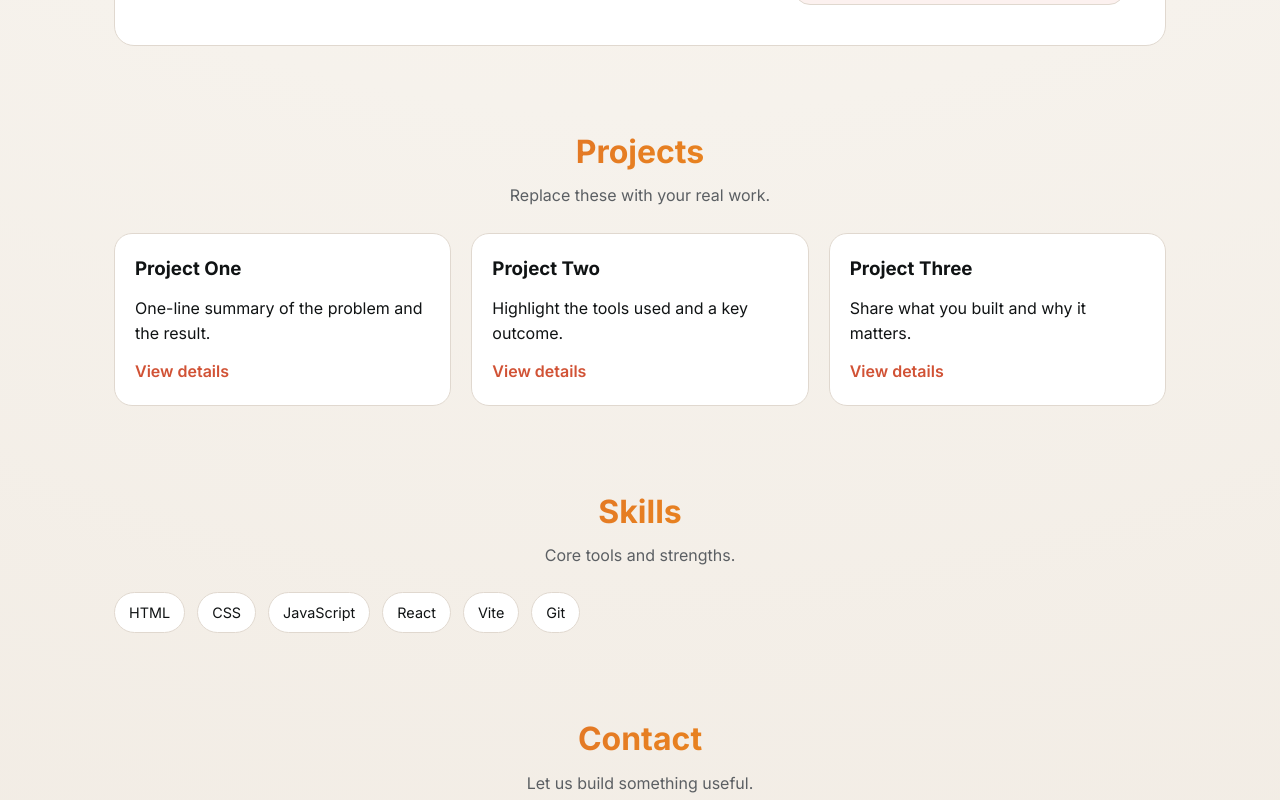
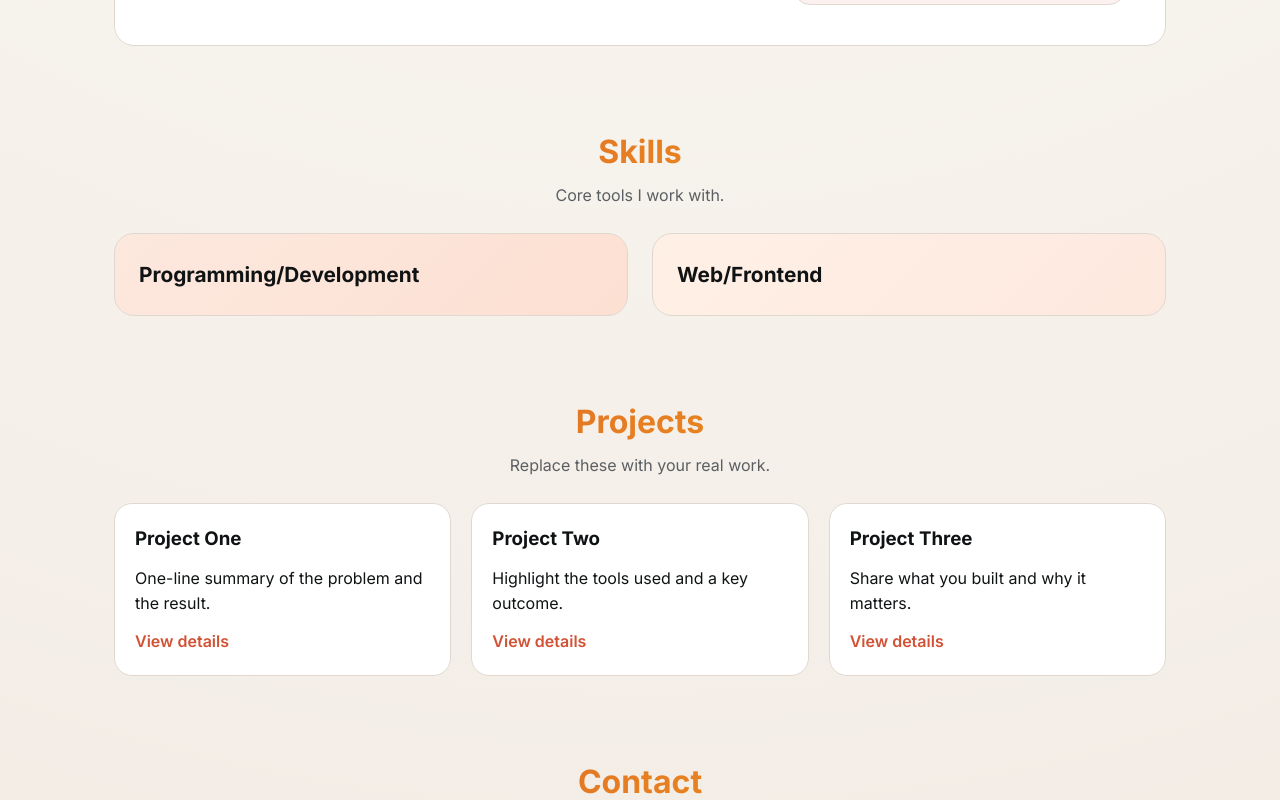
Before and after one commit to WL0000000/my-portfolio, a React (Vite) app in the folder portfolio/: page / in a window 1280 px wide. Shown: the part 1120-1920 px from the top of the page. Built offline with nearby package versions, Linux system fonts and the light colour scheme.

Commit message:
Update skills section with 2-box layout, add page fade animation, and re-order sections

```diff
--- a/portfolio/src/App.css
+++ b/portfolio/src/App.css
@@ -1,16 +1,25 @@
 @keyframes fadeInUp {
   from {
     opacity: 0;
-    transform: translateY(20px);
+    transform: translateY(40px) scale(0.85);
   }
   to {
     opacity: 1;
-    transform: translateY(0);
+    transform: translateY(0) scale(1);
+  }
+}
+
+@keyframes pageFadeIn {
+  from {
+    opacity: 0;
+  }
+  to {
+    opacity: 1;
   }
 }
 
 .fade-in {
-  animation: fadeInUp 0.9s ease-out forwards;
+  animation: fadeInUp 0.7s ease-out forwards;
 }
 
 .page {
@@ -20,6 +29,7 @@
   display: flex;
   flex-direction: column;
   gap: 140px;
+  animation: pageFadeIn 1.5s ease-out forwards;
 }
 
 .site-header {
@@ -311,18 +321,31 @@
   font-weight: 600;
 }
 
-.pill-grid {
-  display: flex;
-  flex-wrap: wrap;
-  gap: 12px;
+.skills-boxes {
+  display: grid;
+  grid-template-columns: 1fr 1fr;
+  gap: 24px;
 }
 
-.pill-grid span {
-  padding: 8px 14px;
-  border-radius: 999px;
+.skill-box {
+  padding: 24px;
+  border-radius: 20px;
   border: 1px solid var(--border);
   background: var(--surface);
-  font-size: 0.9rem;
+}
+
+.skill-box:first-child {
+  background: linear-gradient(135deg, #fde8de 0%, #fce0d2 100%);
+}
+
+.skill-box:nth-child(2) {
+  background: linear-gradient(135deg, #fff0e6 0%, #fde8de 100%);
+}
+
+.skill-box h3 {
+  margin: 0;
+  font-size: 1.3rem;
+  color: var(--text-primary);
 }
 
 .contact-card {
@@ -594,6 +617,10 @@
   .footer-logo {
     height: 24px;
   }
+
+  .skills-boxes {
+    grid-template-columns: 1fr;
+  }
 }
 
 /* Small mobile */
--- a/portfolio/src/App.jsx
+++ b/portfolio/src/App.jsx
@@ -1,7 +1,6 @@
 import './App.css'
 import { useInView } from './useInView'
 import { FaGithub, FaLinkedin, FaInstagram, FaYoutube, FaDiscord, FaBullseye, FaGamepad, FaMapMarkerAlt } from 'react-icons/fa'
-import { useEffect } from 'react'
 
 function App() {
   const [aboutRef, aboutInView] = useInView()
@@ -9,17 +8,14 @@ function App() {
   const [skillsRef, skillsInView] = useInView()
   const [contactRef, contactInView] = useInView()
 
-  useEffect(() => {
-    // Mouse tracking removed - using simple inset box-shadow instead
-  }, [])
   return (
     <div className="page">
       <header className="site-header">
         <div className="brand">William Li</div>
         <nav className="nav">
           <a href="#about">About</a>
+          <a href="#skills">Skills</a>
           <a href="#projects">Projects</a>
-          <a href="#skills">Skills</a>
           <a href="#contact">Contact</a>
         </nav>
       </header>
@@ -81,6 +77,21 @@ function App() {
           </div>
         </section>
 
+        <section className={`section ${skillsInView ? 'fade-in' : ''}`} ref={skillsRef} id="skills">
+          <div className="section-title">
+            <h2>Skills</h2>
+            <p>Core tools I work with.</p>
+          </div>
+          <div className="skills-boxes">
+            <div className="skill-box">
+              <h3>Programming/Development</h3>
+            </div>
+            <div className="skill-box">
+              <h3>Web/Frontend</h3>
+            </div>
+          </div>
+        </section>
+
         <section className={`section ${projectsInView ? 'fade-in' : ''}`} ref={projectsRef} id="projects">
           <div className="section-title">
             <h2>Projects</h2>
@@ -102,21 +113,6 @@ function App() {
               <p>Share what you built and why it matters.</p>
               <a href="#">View details</a>
             </article>
-          </div>
-        </section>
-
-        <section className={`section ${skillsInView ? 'fade-in' : ''}`} ref={skillsRef} id="skills">
-          <div className="section-title">
-            <h2>Skills</h2>
-            <p>Core tools and strengths.</p>
-          </div>
-          <div className="pill-grid">
-            <span>HTML</span>
-            <span>CSS</span>
-            <span>JavaScript</span>
-            <span>React</span>
-            <span>Vite</span>
-            <span>Git</span>
           </div>
         </section>
 
```
